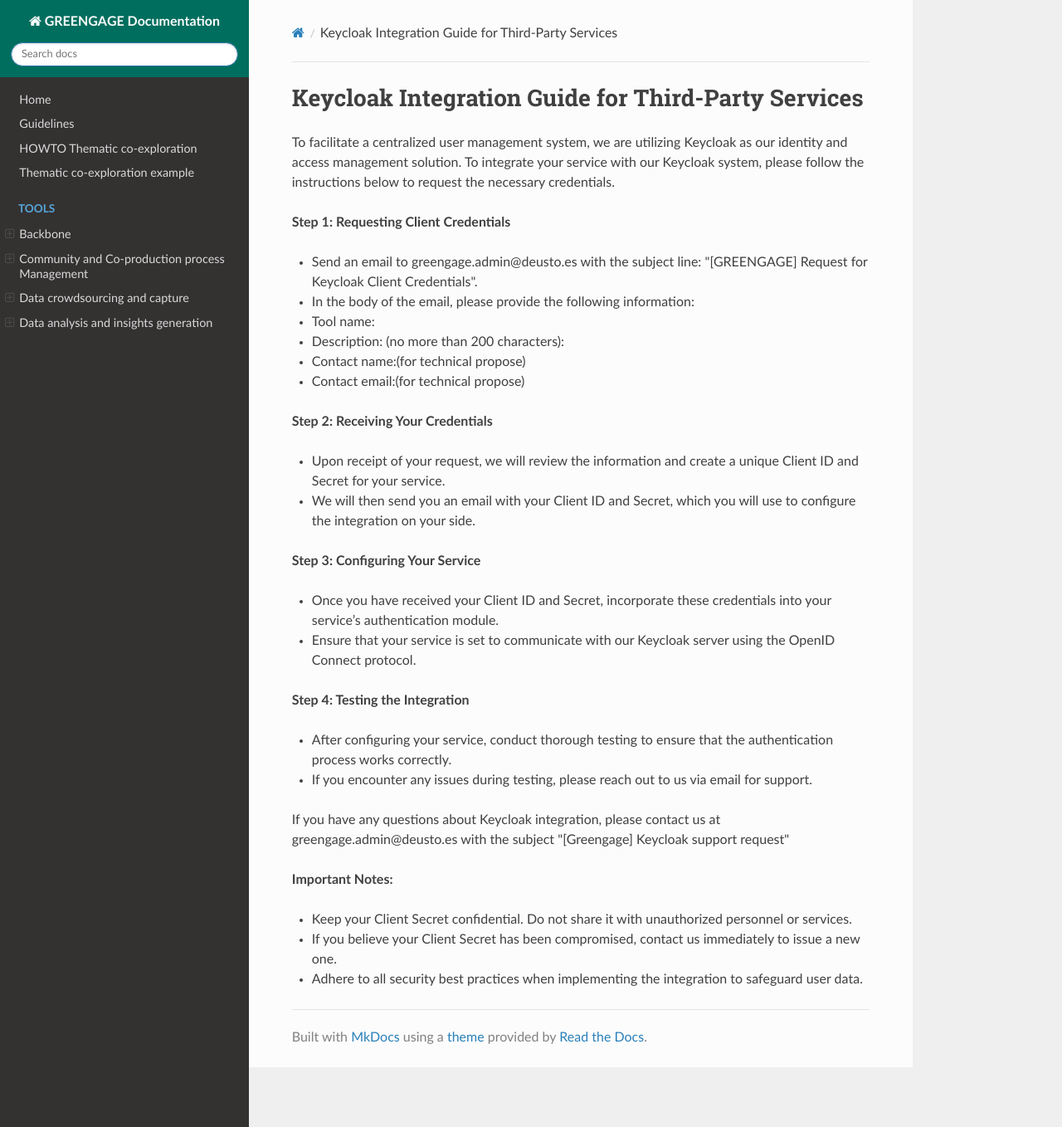
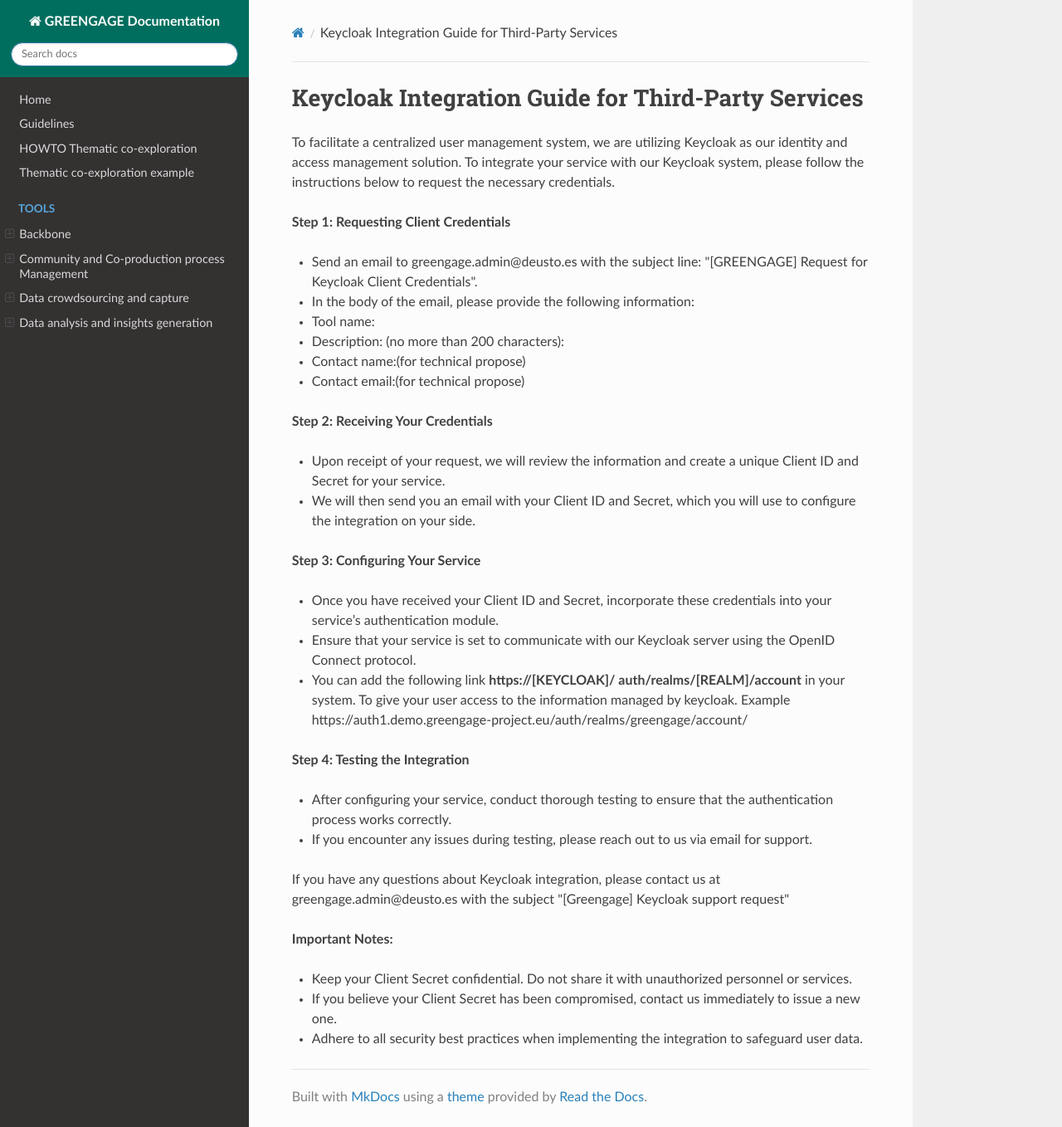
Before and after one commit to Greengage-project/Documentation, an MkDocs documentation site: the page built from docs/tools/keycloak/integration.md, in a window 1280 px wide and 1358 px high. Shown: the whole window at 83% size. Built offline with MkDocs 1.6.1, drawn with Linux system fonts in a browser that asks for light colours; nearby versions of some CDN libraries.

Commit message:
Add link for user access to Keycloak managed information

```diff
--- a/docs/tools/keycloak/integration.md
+++ b/docs/tools/keycloak/integration.md
@@ -21,6 +21,8 @@
 
 - Once you have received your Client ID and Secret, incorporate these credentials into your service’s authentication module.
 - Ensure that your service is set to communicate with our Keycloak server using the OpenID Connect protocol.
+- You can add the following link **https://[KEYCLOAK]/
+auth/realms/[REALM]/account** in your system. To give your user access to the information managed by keycloak. Example https://auth1.demo.greengage-project.eu/auth/realms/greengage/account/
 
 **Step 4: Testing the Integration**
 
```
